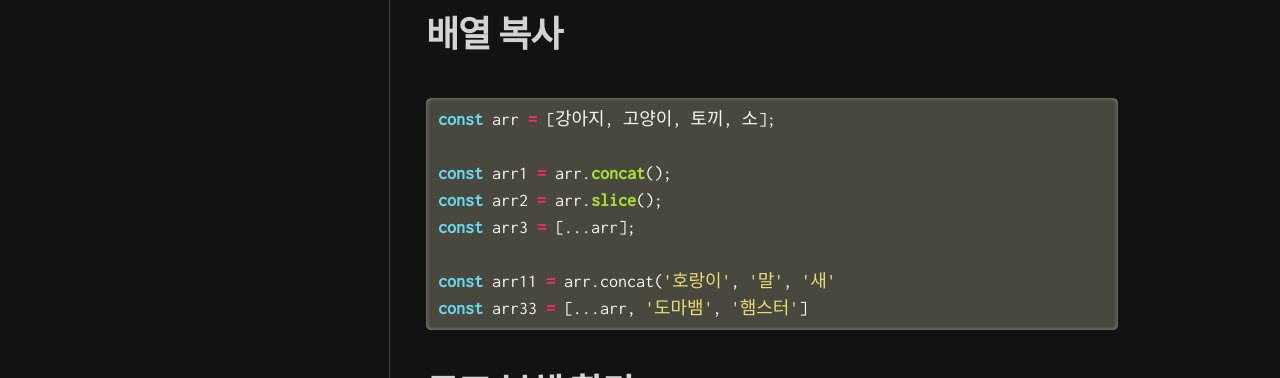
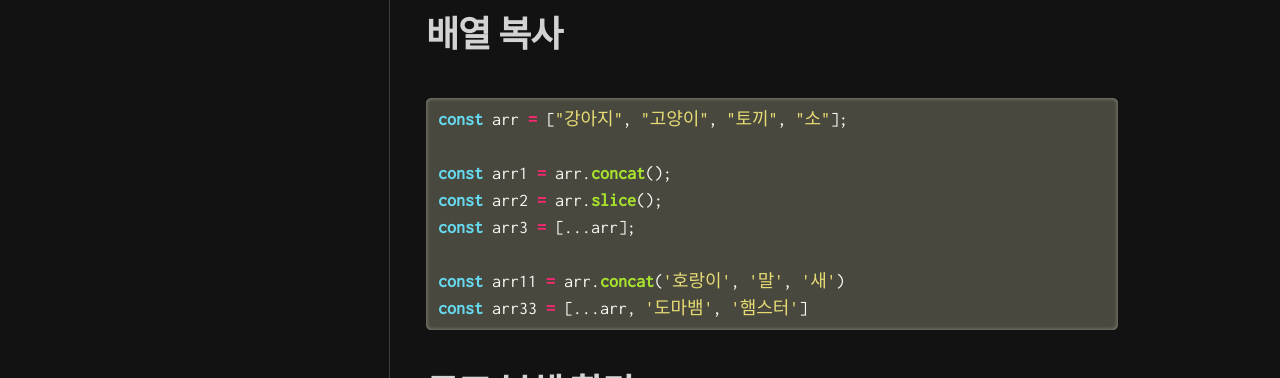
Before and after one commit to ha-jae-geun/jaegeunha94.github.io, a Jekyll site: the page built from _posts/2021-07-21-Array.md, in a window 1280 px wide. Shown: the part 784-1162 px from the top of the page. Built offline with Jekyll 4.4.1, drawn with Linux system fonts in a browser that asks for light colours; nearby versions of some CDN libraries; some web fonts are replaced.

````diff
--- a/_posts/2021-07-21-Array.md
+++ b/_posts/2021-07-21-Array.md
@@ -28,13 +28,13 @@ const arr2 = arr1.concat(60);
 
 # 배열 복사
 ```javascript
-const arr = [강아지, 고양이, 토끼, 소];
+const arr = ["강아지", "고양이", "토끼", "소"];
 
 const arr1 = arr.concat();
 const arr2 = arr.slice();
 const arr3 = [...arr];
 
-const arr11 = arr.concat('호랑이', '말', '새'
+const arr11 = arr.concat('호랑이', '말', '새')
 const arr33 = [...arr, '도마뱀', '햄스터']
 ```
 
````
